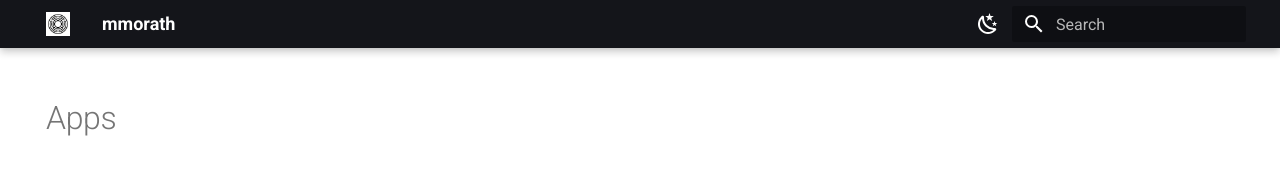
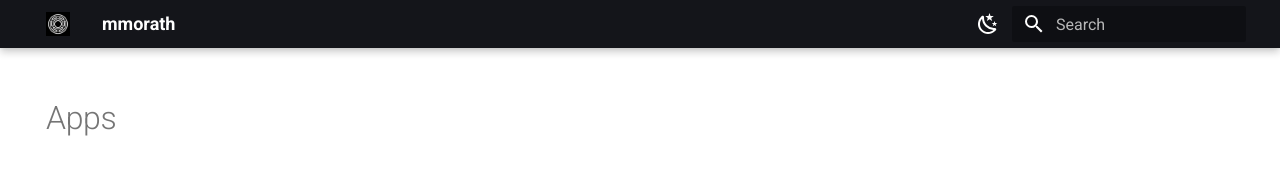
Before and after one commit to mmorath/mmorath.github.io, an MkDocs documentation site: the page built from docs/index.md, in a window 1280 px wide. Shown: the top 178 px of the page. Built offline with MkDocs 1.6.1 and Material for MkDocs 9.7.7, drawn with Linux system fonts in a browser that asks for light colours.

Commit message:
site: revert to black-tile logo + force pure-black header so it blends in

```diff
--- a/docs/assets/extra.css
+++ b/docs/assets/extra.css
@@ -4,6 +4,14 @@
   --md-primary-fg-color--light: #1a1a1a;
   --md-primary-fg-color--dark: #000000;
 }
+
+/* Pure-black header/tabs so the logo (white mark on a black tile) blends in
+   seamlessly — no white box, no visible tile edge. */
+.md-header,
+.md-tabs {
+  background-color: #000;
+}
+
 
 /* Centered hero used on app landing pages (wrap with <div class="hero" markdown>). */
 .hero {
--- a/mkdocs.yml
+++ b/mkdocs.yml
@@ -6,8 +6,8 @@ copyright: © 2026 Matthias Morath
 
 theme:
   name: material
-  logo: assets/hecate-logo-inverse.png
-  favicon: assets/hecate-logo-inverse.png
+  logo: assets/hecate-logo.png
+  favicon: assets/hecate-logo.png
   palette:
     - media: "(prefers-color-scheme: dark)"
       scheme: slate
```
